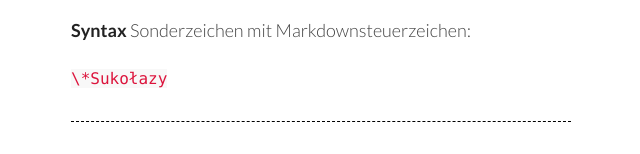
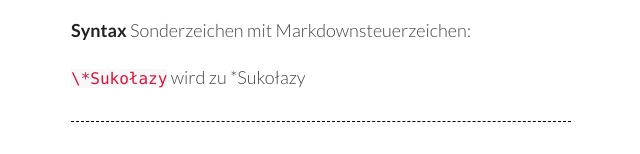
Before and after one commit to skoslitz/skoslitz.github.io, a plain HTML site: page index.html in a window 1280 px wide. Shown: the part 2155-2309 px from the top of the page, without its empty margins (499-1139 px from the left). Drawn offline with Linux system fonts and the light colour scheme.

Commit message:
Update index.html

```diff
--- a/index.html
+++ b/index.html
@@ -91,7 +91,7 @@
 <p>Sonderzeichen (wie z.B: łaziti) werden dank UTF-8 Kodierung korrekt in markdown dargestellt.
 Beinhaltet der Zeichensatz jedoch ein Markdownsteuerzeichen (z.B: ein <code>*</code>), so muß diesem zwingend ein Backslash <code>\</code> vorangestellt werden</p>
 <p><strong>Syntax</strong> Sonderzeichen mit Markdownsteuerzeichen:</p>
-<p><code>\*Sukołazy</code></p>
+<p><code>\*Sukołazy</code> wird zu *Sukołazy</p>
 
 <hr>
 
```
